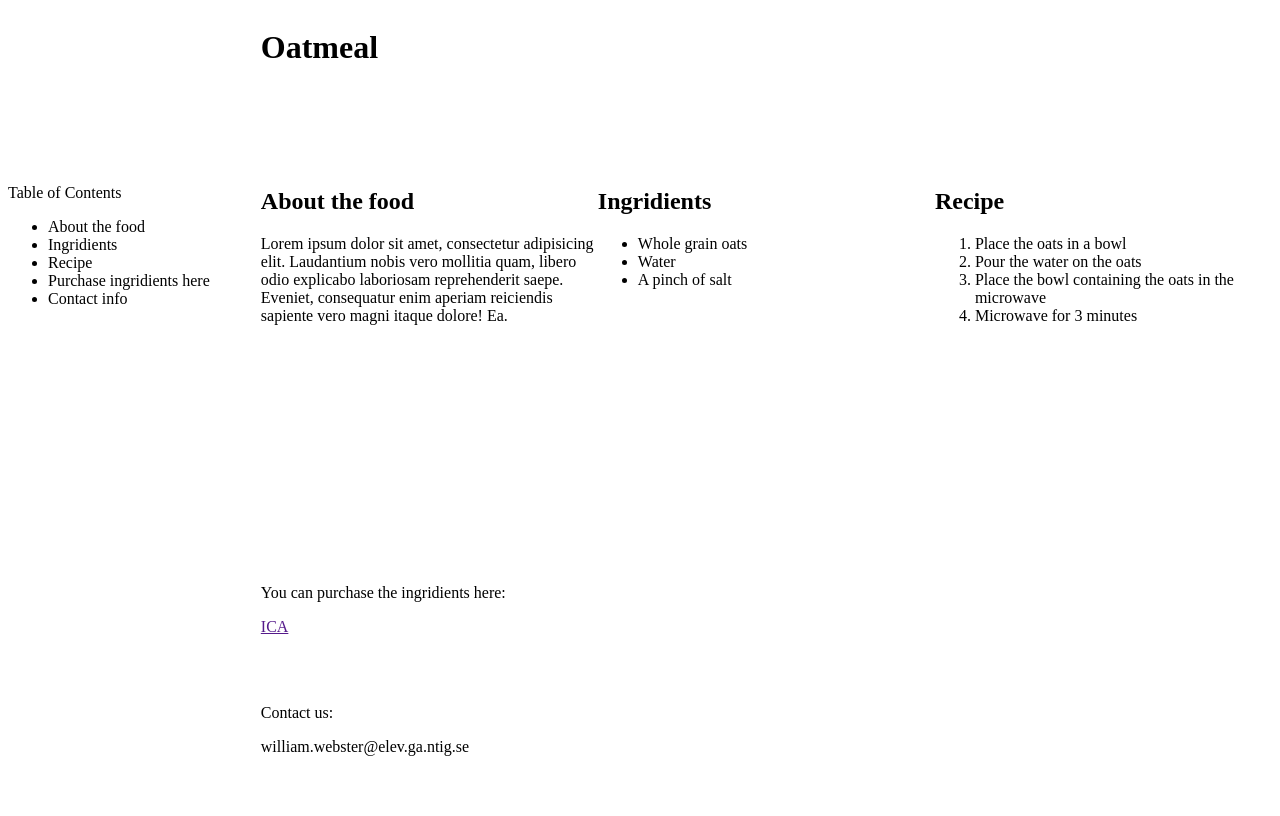
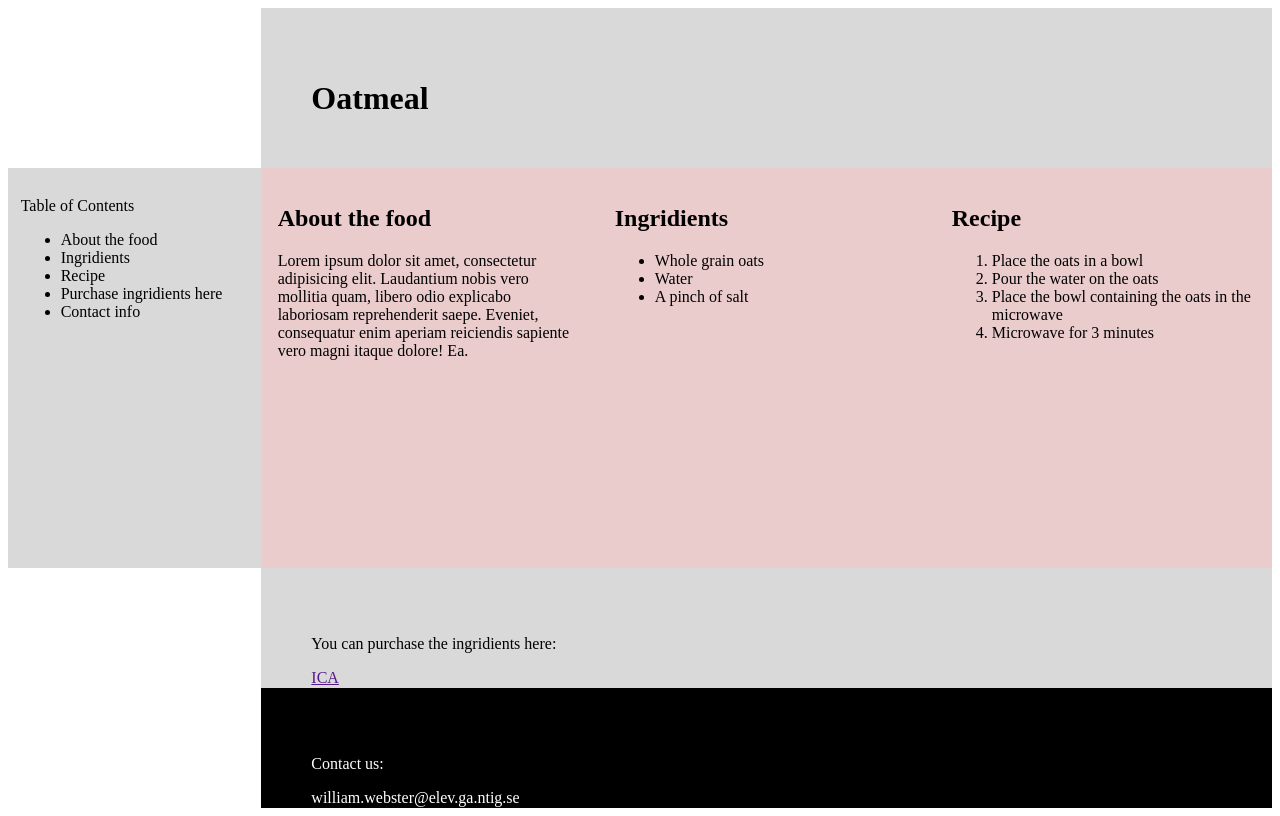
Before and after one commit to alien-zoidberg/Recipe, a plain HTML site: page index.html in a window 1280 px wide. Drawn offline with Linux system fonts and the light colour scheme.

Commit message:
Added background colors and padding

```diff
--- a/index.html
+++ b/index.html
@@ -54,8 +54,8 @@
     </nav>
 
     <footer>
-        <p>Contact us:</p>
-        <p>william.webster@elev.ga.ntig.se</p>
+        <p class="footerText">Contact us:</p>
+        <p class="footerText">william.webster@elev.ga.ntig.se</p>
     </footer>
 </body>
 </html>
--- a/style.css
+++ b/style.css
@@ -2,26 +2,45 @@ body{
     display: grid;
     grid-template-columns: 1fr 4fr;
     grid-template-rows: 20vh 50vh 15vh 15vh;
+    background-color: #FFFFFF;
 }
 
 header{
     grid-area: 1/2/2/3;
+    padding: 5%;
+    background-color: #D9D9D9;
 }
 
 aside{
     grid-area: 2/1/3/2;
+    padding: 5%;
+    background-color: #D9D9D9;
 }
 
 main{
    grid-area: 2/2/3/3;
    display: grid;
    grid-template-columns: repeat(3, 1fr);
+   background-color: #D9D9D9;
+}
+
+article{
+    padding: 5%;
+    background-color: #EBCCCC;
 }
 
 nav{
     grid-area: 3/2/4/3;
+    padding: 5%;
+    background-color: #D9D9D9;
 }
 
 footer{
     grid-area: 4/2/5/3;
+    padding: 5%;
+    background-color: #000000;
 }
+
+.footerText{
+    color: #FFFFFF;
+}
```
